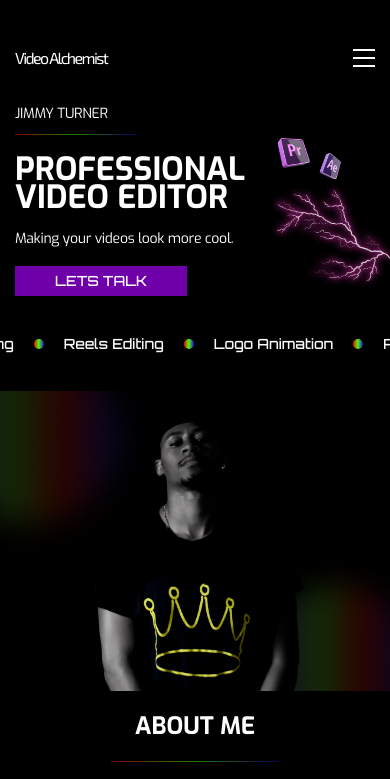
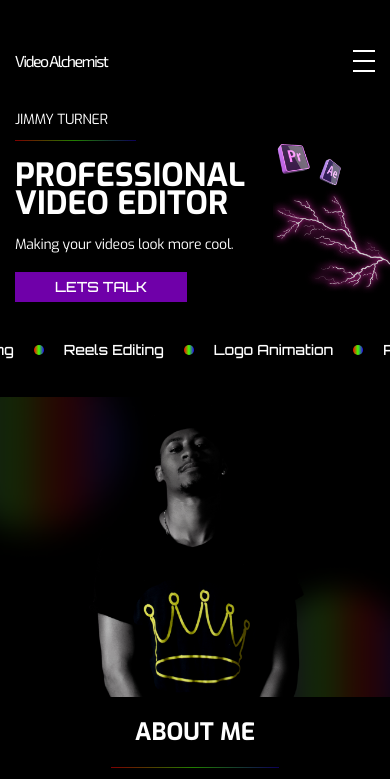
Before and after one commit to gh0ti/lessons, a website: page lesson_18/index.html in a window 390 px wide. Shown: the top 779 px of the page. Drawn offline with Linux system fonts and the light colour scheme.

Commit message:
lesson 18 in progress (fixed burger)

```diff
--- a/lesson_18/index.html
+++ b/lesson_18/index.html
@@ -15,7 +15,9 @@
         <div class="header__container">
             <div class="header__title-container">
                 <div class="header__title">Video Alchemist</div>
-                <div class="header__burger"></div>
+                <button type="button" class="header__burger">
+                    <span></span>
+                </button>
             </div>
             <nav class="header__nav nav">
                 <ul class="nav__menu">
--- a/lesson_18/scss/_header.scss
+++ b/lesson_18/scss/_header.scss
@@ -44,12 +44,13 @@
     &__burger {
         display: none;
 
-        height: 2px;
+        height: 22px;
         width: 22px;
 
         position: relative;
 
-        background-color: #fff;
+        //background-color: #fff;
+        background-color: transparent;
 
         z-index: 3;
 
@@ -64,14 +65,28 @@
             position: absolute;
 
             background-color: #fff;
+            left: 0;
 
             content: "";
         }
         &::before {
-            top: -8px;
+            top: 0;
         }
         &::after {
-            bottom: -8px;
+            bottom: 0;
+        }
+
+        & span {
+            height: 2px;
+            width: 100%;
+
+            position: absolute;
+            left: 0;
+            top: 50%;
+
+            background-color: #fff;
+
+            transform: translate(0px, -50%);
         }
     }
 
```
Also changed, not shown: lesson_18/css/style.css, 1 other file.
